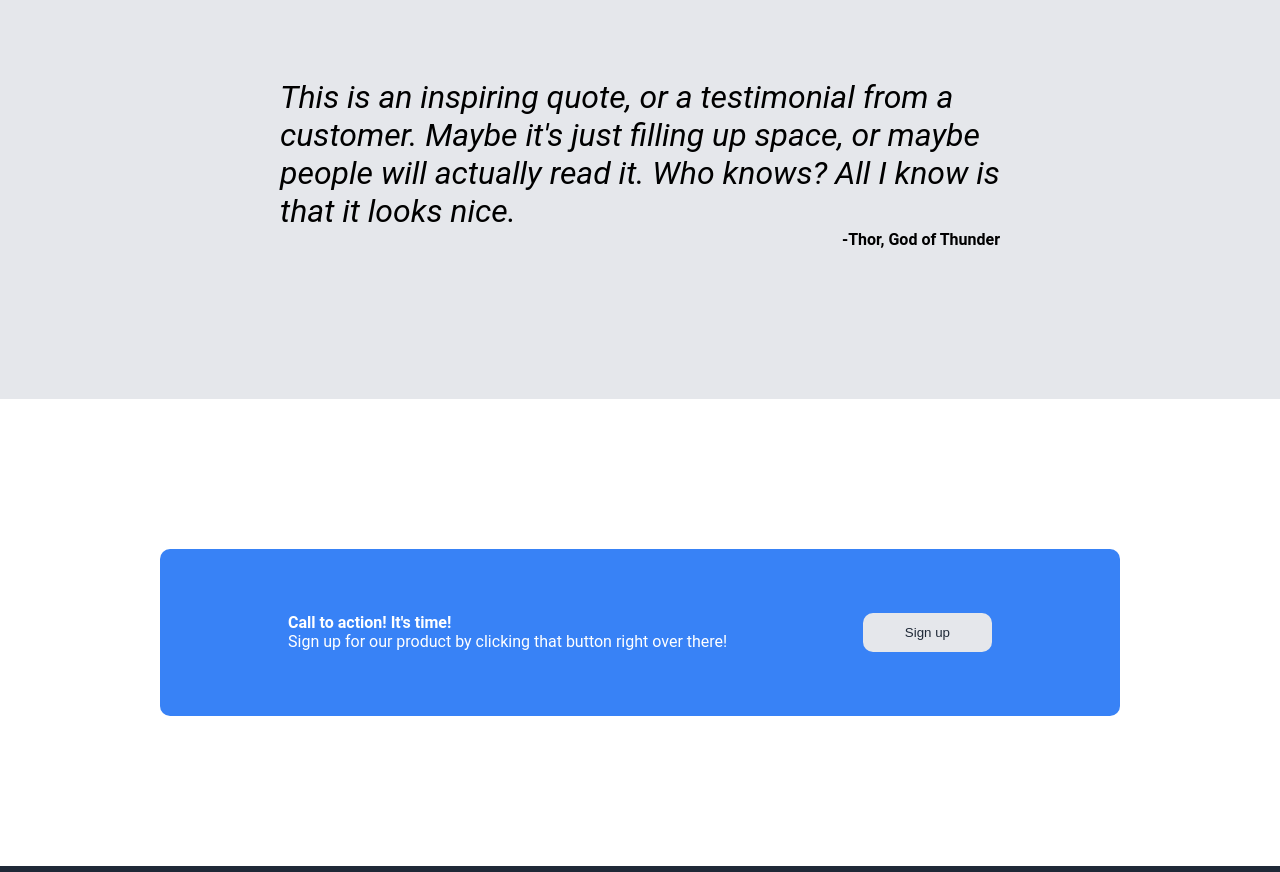
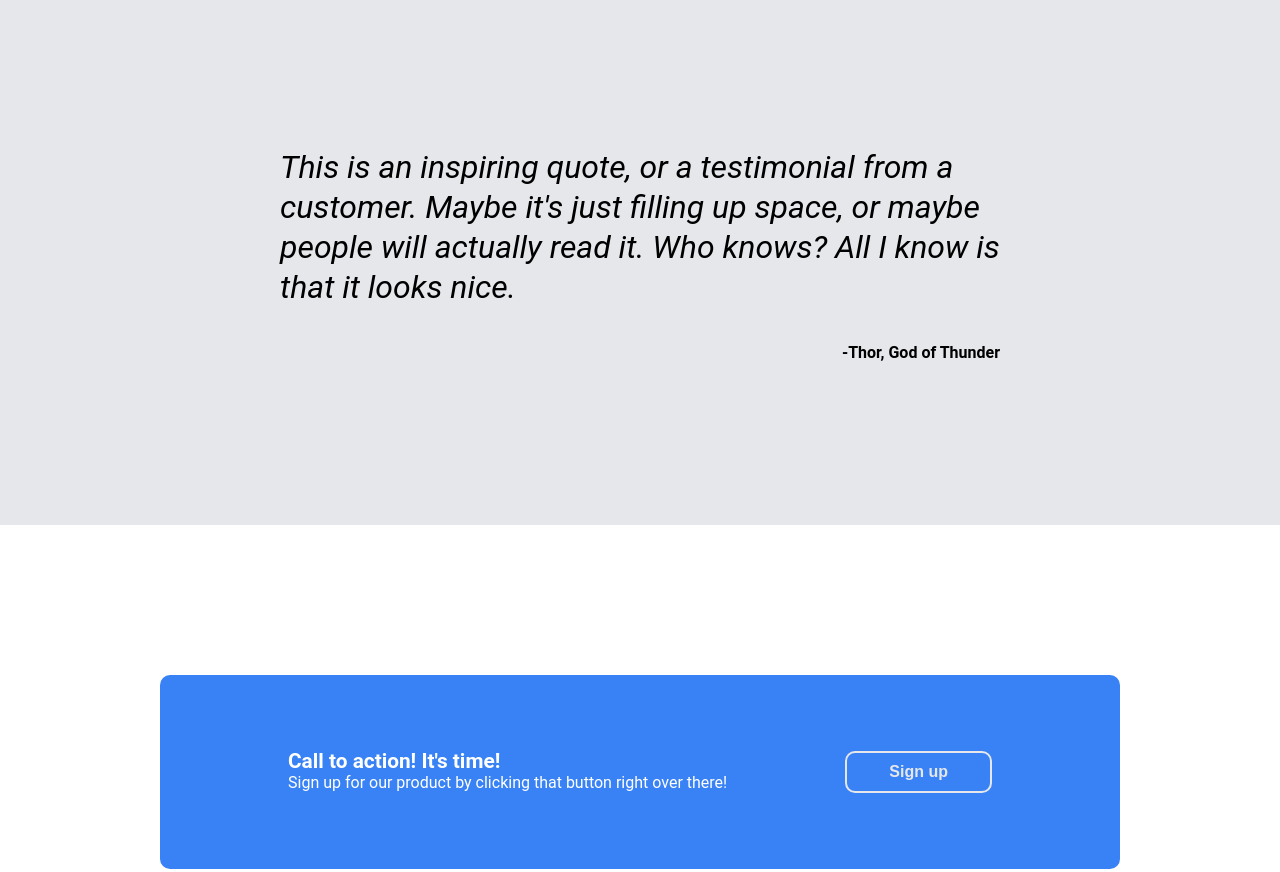
Before and after one commit to josep42ny/landing-page, a plain HTML site: page index.html in a window 1280 px wide. Shown: the part 1360-2232 px from the top of the page. Drawn offline with Linux system fonts and the light colour scheme.

Commit message:
Add styles to format headers

```diff
--- a/index.html
+++ b/index.html
@@ -62,7 +62,7 @@
         <section class="wrapper">
             <div class="inside">
                 <div class="call">
-                    <p><strong>Call to action! It's time!</strong> <br>
+                    <p><span class="h3">Call to action! It's time!</span> <br>
                         Sign up for our product by clicking that button right over there!
                     </p>
                     <button class="white-button">Sign up</button>
--- a/styles.css
+++ b/styles.css
@@ -46,23 +46,42 @@ section {
     padding: 150px 0;
 }
 
+p {
+    line-height: 1.25em;
+    padding: 0.75em 0;
+}
+
 h1 {
-    padding-bottom: 1.4rem;
+    font-size: 3.5rem;
+    font-weight: bold;
+    padding-bottom: 0.8rem;
 }
 
 h2 {
+    font-size: 2.4rem;
+    font-weight: bold;
     padding-bottom: 1.1rem;
 }
 
+.h3 {
+    font-size: 1.3rem;
+    font-weight: bold;
+}
+
 button {
+    color: white;
+    font-size: 1rem;
+    font-weight: bold;
     background-color: #3882f6;
     border-radius: 10px;
-    padding: 12px 42px;
+    padding: 10px 42px;
 }
 
 .white-button {
-    color: #1F2937;
-    background-color: #E5E7EB;
+    color: #E5E7EB;
+    font-weight: bold;
+    background-color: transparent;
+    border: 2px solid #E5E7EB;
 }
 
 .wrapper {
@@ -149,6 +168,7 @@ button {
 .call {
     display: flex;
     justify-content: space-between;
+    align-items: center ;
     border-radius: 10px;
     padding: 64px 128px;
     color: white;
```
